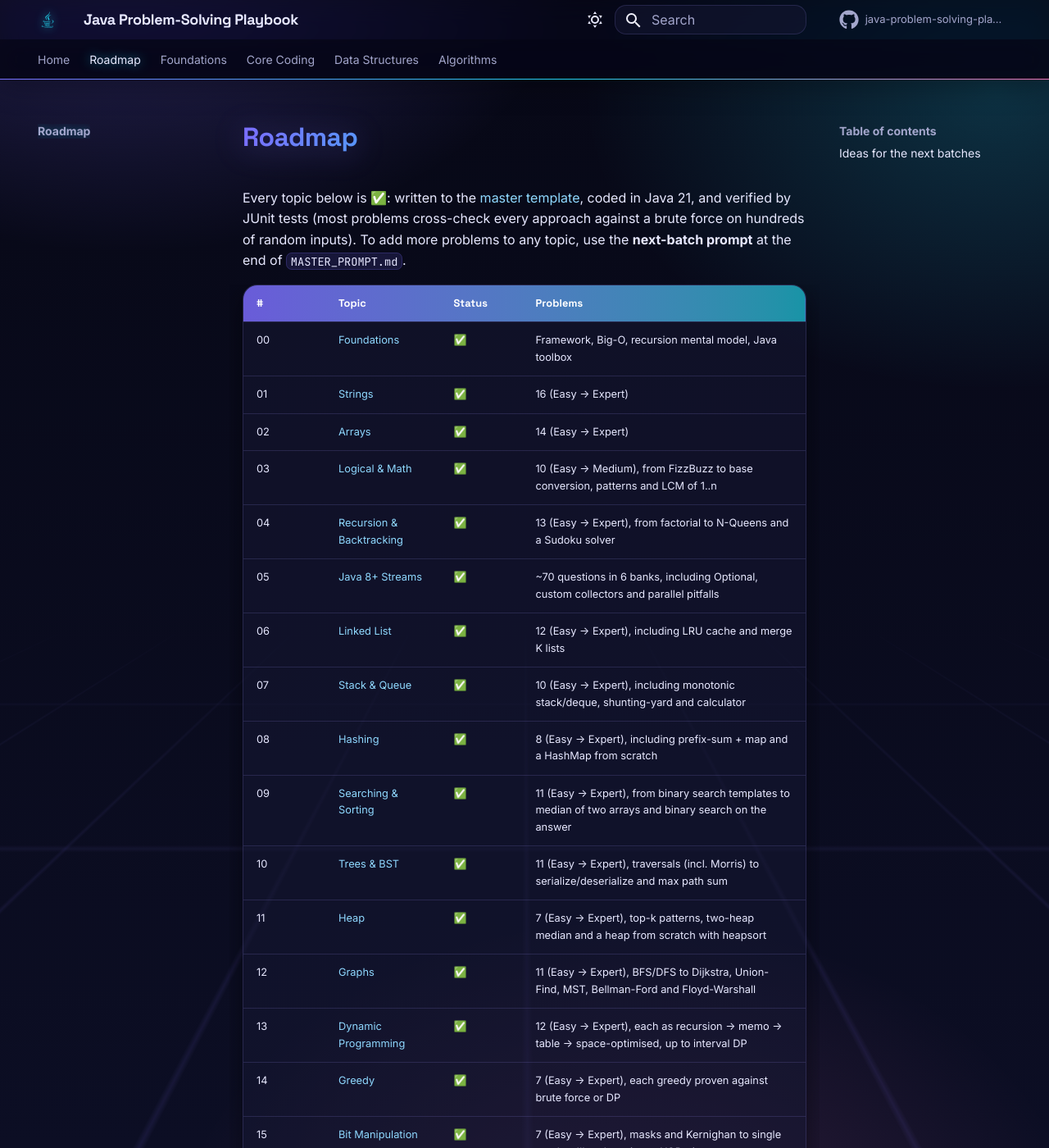
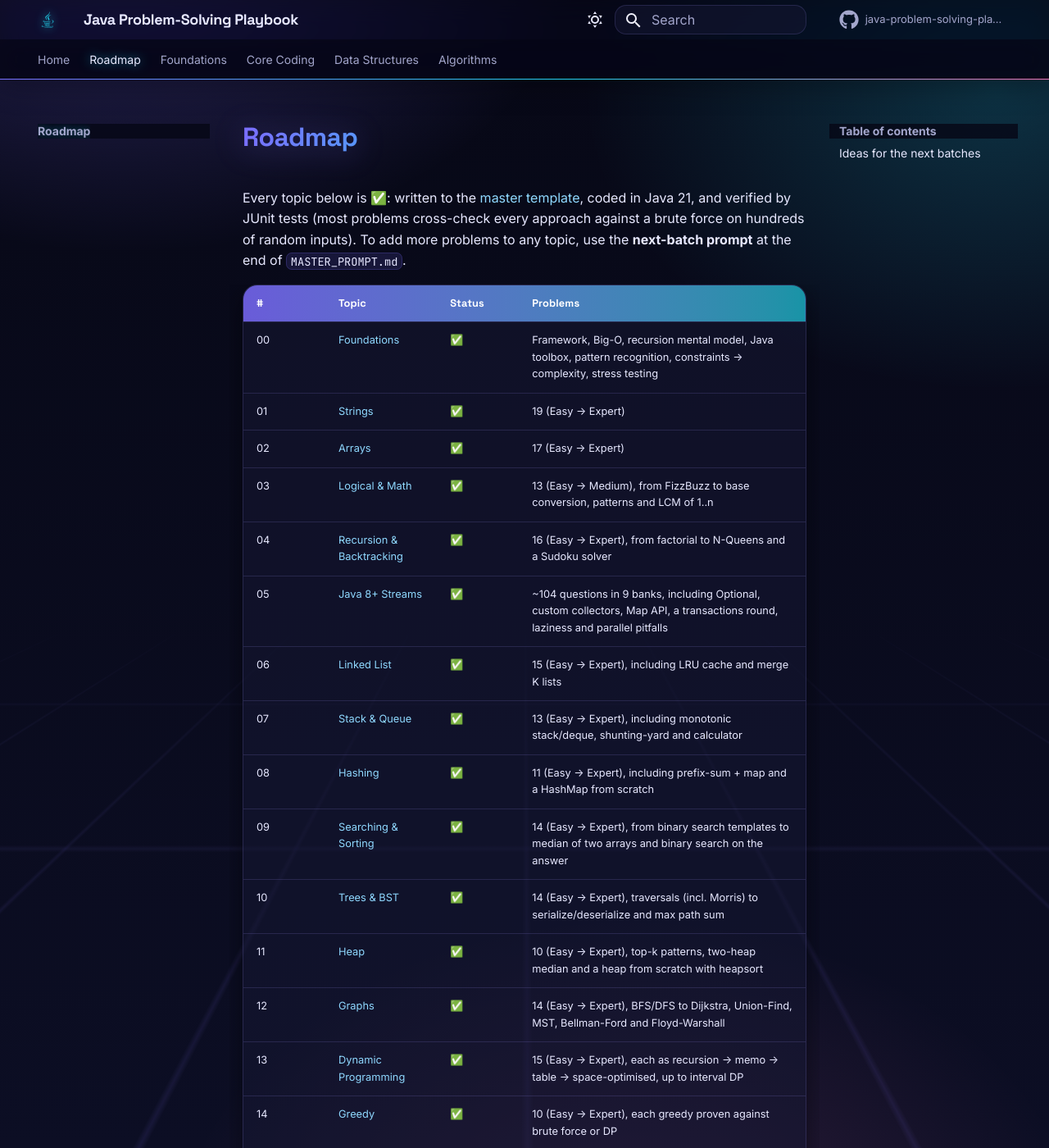
Before and after one commit to khiruashish/java-problem-solving-playbook, an MkDocs documentation site: the page built from docs/roadmap.md, in a window 1280 px wide and 1400 px high. Shown: the whole window at 82% size. Built offline with MkDocs 1.6.1 and Material for MkDocs 9.7.7, drawn with Linux system fonts in a browser that asks for light colours; comment, search, counter and statistics services are not loaded; some of the changed text lies outside the part shown.

Commit message:
Update counts and docs for the new problems; polish theme details
Home page, README, roadmap and master prompt now say 201 problems,
~104 stream questions, 7 guides and 222 tests, with per-topic counts.
The roadmap's done ideas are replaced with a fresh candidate list.
Theme: frosted sticky sidebar titles (nothing scrolls through them),
tighter mobile hero.

Co-Authored-By: Claude Opus 5.5 <noreply@anthropic.com>
Claude-Session: https://claude.ai/code/session_019tfTGMs2Qc2QhJBW9jTuT4

```diff
--- a/docs/assets/css/3d.css
+++ b/docs/assets/css/3d.css
@@ -183,9 +183,14 @@ body::after {               /* receding neon grid at the bottom of the viewport
   text-shadow: 0 0 12px color-mix(in srgb, var(--pb-accent-2) 45%, transparent);
 }
 .md-nav__link:hover { color: var(--pb-accent-1); }
-.md-nav__title { color: var(--pb-text-dim); background: transparent !important; box-shadow: none !important; }
+/* sticky sidebar titles: frosted so scrolled items don't show through, without a hard dark bar */
+.md-nav__title,
 .md-nav--lifted > .md-nav__list > .md-nav__item--active > .md-nav__link {
-  background: transparent !important; box-shadow: none !important; color: var(--pb-text-dim);
+  color: var(--pb-text-dim);
+  background: color-mix(in srgb, var(--pb-bg) 82%, transparent) !important;
+  backdrop-filter: blur(10px);
+  -webkit-backdrop-filter: blur(10px);
+  box-shadow: none !important;
 }
 @media screen and (max-width: 76.234375em) {
   .md-nav--primary .md-nav__title, .md-nav--primary, .md-sidebar--primary { background: var(--pb-glass-strong); }
@@ -503,8 +508,9 @@ html { scrollbar-color: color-mix(in srgb, var(--pb-accent-1) 50%, transparent)
 
 /* ---------- Responsive ---------- */
 @media (max-width: 60em) {
-  .md-typeset .pb-hero { grid-template-columns: 1fr; padding: 2.2rem 1.3rem; }
-  .md-typeset .pb-scene { --s: 7.5rem; order: -1; height: calc(var(--s) * 1.9); }
+  .md-typeset .pb-hero { grid-template-columns: 1fr; gap: .4rem; padding: 1.6rem 1.1rem 1.8rem; }
+  .md-typeset .pb-scene { --s: 6.5rem; order: -1; height: calc(var(--s) * 1.75); }
+  .md-typeset .pb-hero h1 { font-size: 1.7rem; }
 }
 
 /* ---------- Reduced motion ---------- */
--- a/docs/roadmap.md
+++ b/docs/roadmap.md
@@ -6,33 +6,36 @@ To add more problems to any topic, use the **next-batch prompt** at the end of `
 
 | # | Topic | Status | Problems |
 |---|-------|--------|----------|
-| 00 | [Foundations](00-foundations/index.md) | ✅ | Framework, Big-O, recursion mental model, Java toolbox |
-| 01 | [Strings](01-strings/index.md) | ✅ | 16 (Easy → Expert) |
-| 02 | [Arrays](02-arrays/index.md) | ✅ | 14 (Easy → Expert) |
-| 03 | [Logical & Math](03-logical/index.md) | ✅ | 10 (Easy → Medium), from FizzBuzz to base conversion, patterns and LCM of 1..n |
-| 04 | [Recursion & Backtracking](04-recursion/index.md) | ✅ | 13 (Easy → Expert), from factorial to N-Queens and a Sudoku solver |
-| 05 | [Java 8+ Streams](05-java8/index.md) | ✅ | ~70 questions in 6 banks, including Optional, custom collectors and parallel pitfalls |
-| 06 | [Linked List](06-linked-list/index.md) | ✅ | 12 (Easy → Expert), including LRU cache and merge K lists |
-| 07 | [Stack & Queue](07-stack-queue/index.md) | ✅ | 10 (Easy → Expert), including monotonic stack/deque, shunting-yard and calculator |
-| 08 | [Hashing](08-hashing/index.md) | ✅ | 8 (Easy → Expert), including prefix-sum + map and a HashMap from scratch |
-| 09 | [Searching & Sorting](09-searching-sorting/index.md) | ✅ | 11 (Easy → Expert), from binary search templates to median of two arrays and binary search on the answer |
-| 10 | [Trees & BST](10-trees/index.md) | ✅ | 11 (Easy → Expert), traversals (incl. Morris) to serialize/deserialize and max path sum |
-| 11 | [Heap](11-heap/index.md) | ✅ | 7 (Easy → Expert), top-k patterns, two-heap median and a heap from scratch with heapsort |
-| 12 | [Graphs](12-graphs/index.md) | ✅ | 11 (Easy → Expert), BFS/DFS to Dijkstra, Union-Find, MST, Bellman-Ford and Floyd-Warshall |
-| 13 | [Dynamic Programming](13-dynamic-programming/index.md) | ✅ | 12 (Easy → Expert), each as recursion → memo → table → space-optimised, up to interval DP |
-| 14 | [Greedy](14-greedy/index.md) | ✅ | 7 (Easy → Expert), each greedy proven against brute force or DP |
-| 15 | [Bit Manipulation](15-bit-manipulation/index.md) | ✅ | 7 (Easy → Expert), masks and Kernighan to single number III and maximum XOR trie |
-| 16 | [Tries & Advanced](16-tries-advanced/index.md) | ✅ | 7 (Medium → Expert), trie to word search II, segment tree, Fenwick tree and LFU cache |
+| 00 | [Foundations](00-foundations/index.md) | ✅ | Framework, Big-O, recursion mental model, Java toolbox, pattern recognition, constraints → complexity, stress testing |
+| 01 | [Strings](01-strings/index.md) | ✅ | 19 (Easy → Expert) |
+| 02 | [Arrays](02-arrays/index.md) | ✅ | 17 (Easy → Expert) |
+| 03 | [Logical & Math](03-logical/index.md) | ✅ | 13 (Easy → Medium), from FizzBuzz to base conversion, patterns and LCM of 1..n |
+| 04 | [Recursion & Backtracking](04-recursion/index.md) | ✅ | 16 (Easy → Expert), from factorial to N-Queens and a Sudoku solver |
+| 05 | [Java 8+ Streams](05-java8/index.md) | ✅ | ~104 questions in 9 banks, including Optional, custom collectors, Map API, a transactions round, laziness and parallel pitfalls |
+| 06 | [Linked List](06-linked-list/index.md) | ✅ | 15 (Easy → Expert), including LRU cache and merge K lists |
+| 07 | [Stack & Queue](07-stack-queue/index.md) | ✅ | 13 (Easy → Expert), including monotonic stack/deque, shunting-yard and calculator |
+| 08 | [Hashing](08-hashing/index.md) | ✅ | 11 (Easy → Expert), including prefix-sum + map and a HashMap from scratch |
+| 09 | [Searching & Sorting](09-searching-sorting/index.md) | ✅ | 14 (Easy → Expert), from binary search templates to median of two arrays and binary search on the answer |
+| 10 | [Trees & BST](10-trees/index.md) | ✅ | 14 (Easy → Expert), traversals (incl. Morris) to serialize/deserialize and max path sum |
+| 11 | [Heap](11-heap/index.md) | ✅ | 10 (Easy → Expert), top-k patterns, two-heap median and a heap from scratch with heapsort |
+| 12 | [Graphs](12-graphs/index.md) | ✅ | 14 (Easy → Expert), BFS/DFS to Dijkstra, Union-Find, MST, Bellman-Ford and Floyd-Warshall |
+| 13 | [Dynamic Programming](13-dynamic-programming/index.md) | ✅ | 15 (Easy → Expert), each as recursion → memo → table → space-optimised, up to interval DP |
+| 14 | [Greedy](14-greedy/index.md) | ✅ | 10 (Easy → Expert), each greedy proven against brute force or DP |
+| 15 | [Bit Manipulation](15-bit-manipulation/index.md) | ✅ | 10 (Easy → Expert), masks and Kernighan to single number III and maximum XOR trie |
+| 16 | [Tries & Advanced](16-tries-advanced/index.md) | ✅ | 10 (Medium → Expert), trie to word search II, segment tree, Fenwick tree and LFU cache |
 
-**Total: 156 problems + ~70 Java 8 stream questions.**
+**Total: 201 problems + ~104 Java 8 stream questions.**
 
 ## Ideas for the next batches
 
+The previous ideas list (Z-algorithm, atoi, 3Sum, majority element, first missing positive, BST iterator, vertical order,
+bipartite, SCC, stock with cooldown, egg drop, LPS, sparse table, lazy segment tree, consistent hashing, …) is now done.
+
 | Topic | Candidates |
 |-------|-----------|
-| Strings | Z-algorithm, string to integer (atoi), count and say, wildcard / regex matching |
-| Arrays | 3Sum, spiral matrix, rotate image, majority element (Boyer–Moore), first missing positive |
-| Trees | Morris pre-order, vertical order traversal, BST iterator, recover BST |
-| Graphs | Bipartite check, bridges & articulation points (Tarjan), strongly connected components (Kosaraju) |
-| DP | Longest palindromic subsequence, egg drop, stock with cooldown, travelling salesman (bitmask DP) |
-| Advanced | Lazy segment tree, sparse table (RMQ), KMP automaton, consistent hashing |
+| Strings | Wildcard / regex matching, minimum insertions to form a palindrome, Manacher deep-dive |
+| Arrays | Spiral matrix, rotate image, set matrix zeroes, maximum product subarray |
+| Trees | Morris pre-order, recover BST, binary tree cameras |
+| Graphs | Bridges & articulation points (Tarjan), A* search, network flow (Edmonds–Karp) |
+| DP | Travelling salesman (bitmask DP), digit DP, regular expression matching |
+| Advanced | KMP automaton, persistent segment tree, skip list |
```
Also changed, not shown: MASTER_PROMPT.md (+3 -3 lines), README.md (+21 -21 lines), docs/index.md (+21 -21 lines).
